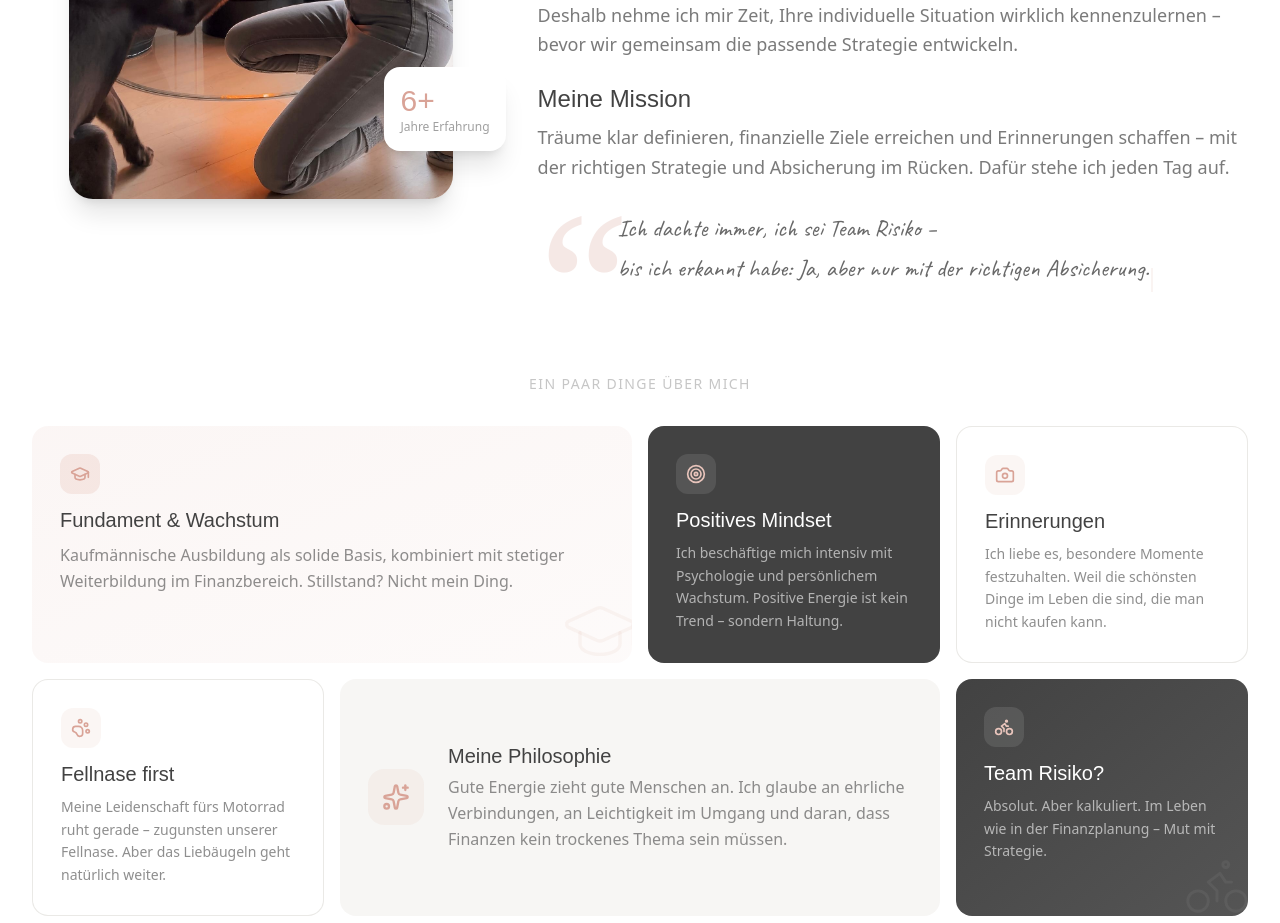
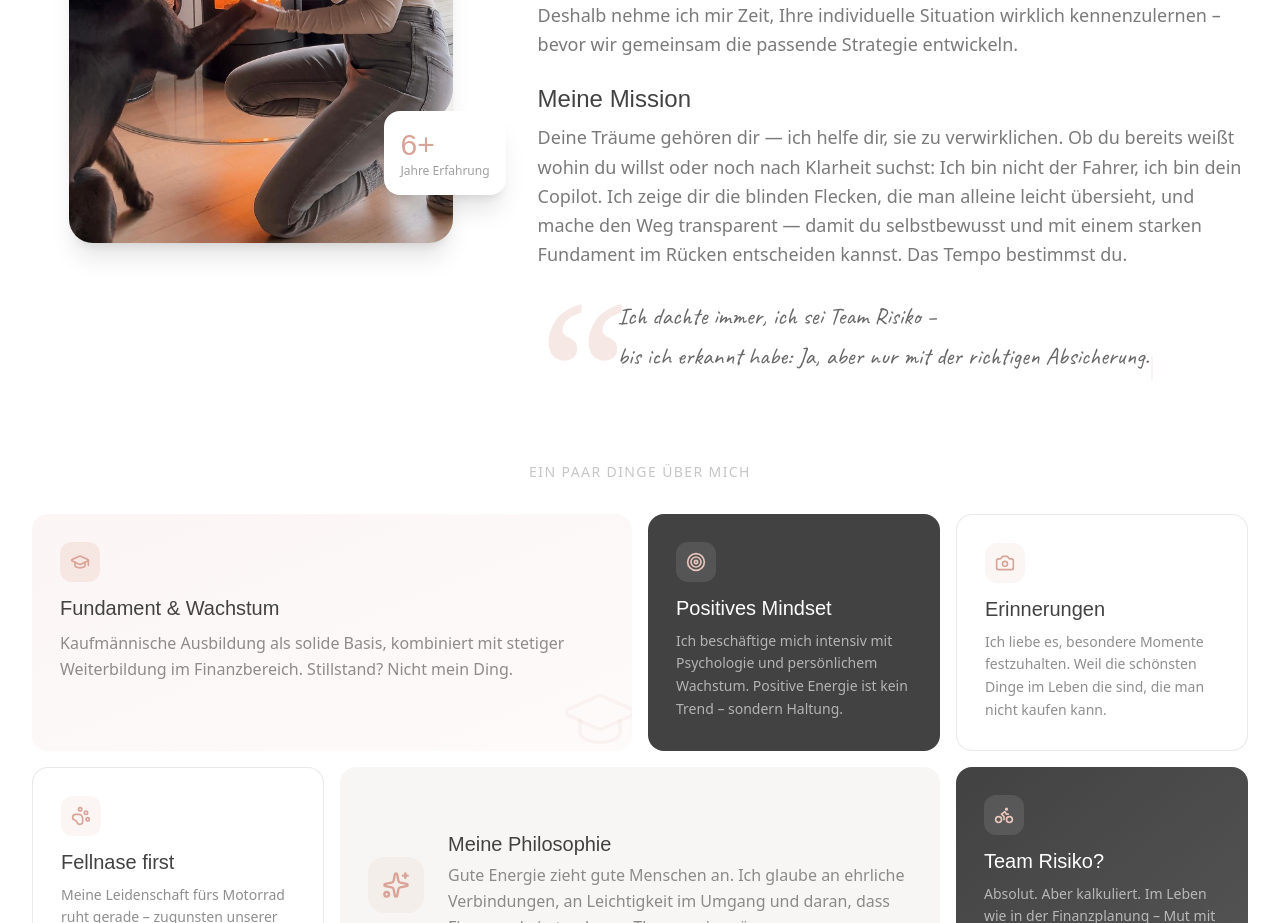
Before and after one commit to Janick97/cristina-croussen, a Next.js app: page / in a window 1280 px wide. Shown: the part 2400-3323 px from the top of the page. Built offline with nearby package versions, Linux system fonts and the light colour scheme; a web font is replaced by a local one.

Commit message:
About: Meine Mission Text final ueberarbeitet

```diff
--- a/src/components/About.tsx
+++ b/src/components/About.tsx
@@ -177,9 +177,13 @@ export default function About() {
               Meine Mission
             </h4>
             <p className="mt-2 text-base leading-relaxed text-dark/70 sm:text-lg">
-              Träume klar definieren, finanzielle Ziele erreichen und
-              Erinnerungen schaffen – mit der richtigen Strategie und
-              Absicherung im Rücken. Dafür stehe ich jeden Tag auf.
+              Deine Träume gehören dir — ich helfe dir, sie zu verwirklichen.
+              Ob du bereits weißt wohin du willst oder noch nach Klarheit
+              suchst: Ich bin nicht der Fahrer, ich bin dein Copilot. Ich
+              zeige dir die blinden Flecken, die man alleine leicht übersieht,
+              und mache den Weg transparent — damit du selbstbewusst und mit
+              einem starken Fundament im Rücken entscheiden kannst. Das Tempo
+              bestimmst du.
             </p>
 
             <TypewriterQuote />
```
